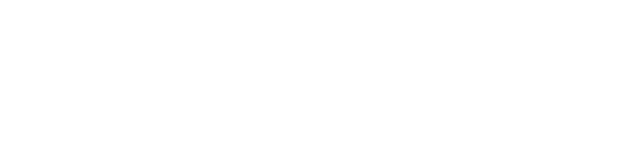
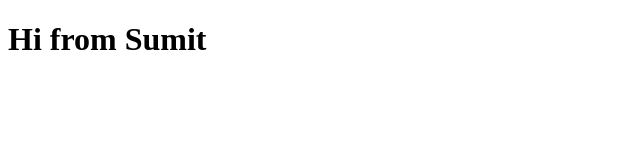
Before and after one commit to sahilduhan/Fsdp-23-August-Task, a plain HTML site: page index.html in a window 1280 px wide. Shown: the whole page, without its empty margins (0-640 px from the left). Drawn offline with Linux system fonts and the light colour scheme.

Commit message:
first sumit

```diff
--- a/index.html
+++ b/index.html
@@ -8,7 +8,7 @@
 </head>
 <body>
 
-
+    <h1>Hi from Sumit</h1>
     <script src="./script.js"></script>
 </body>
 </html>
```
